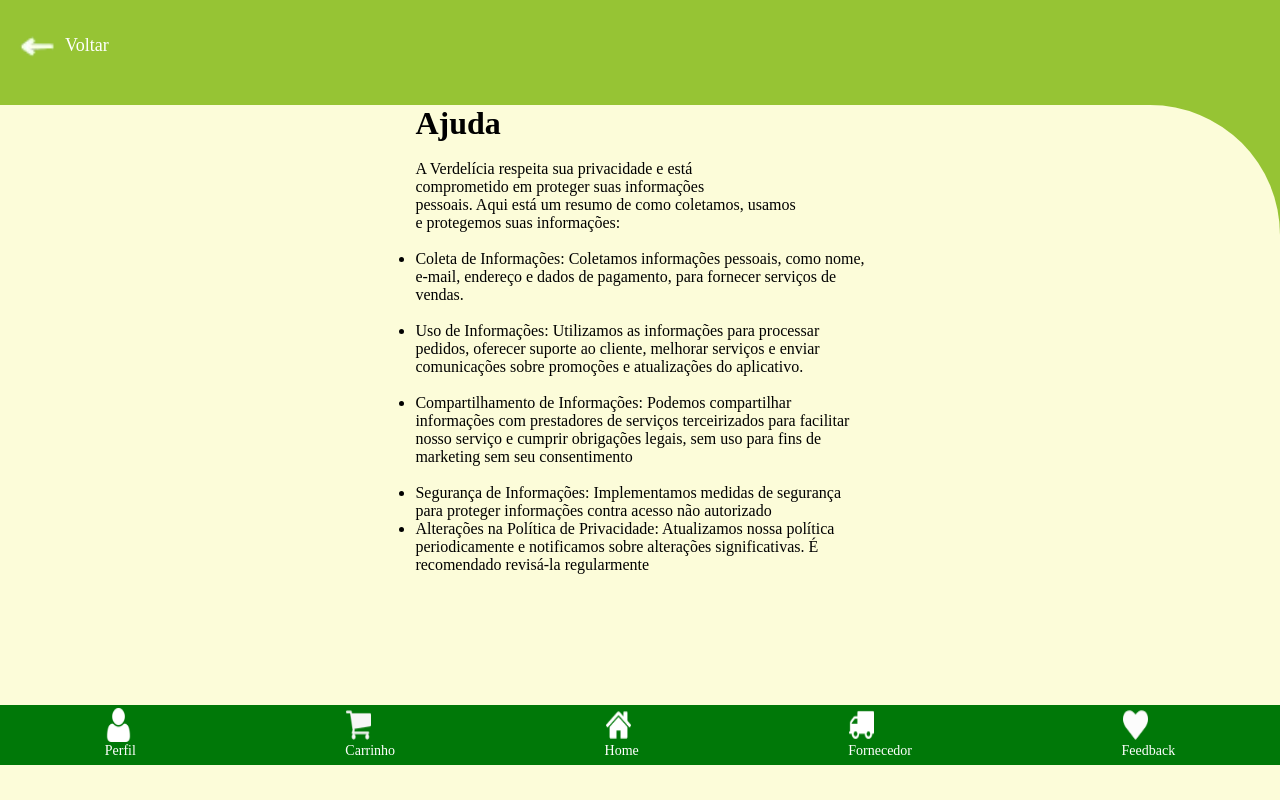
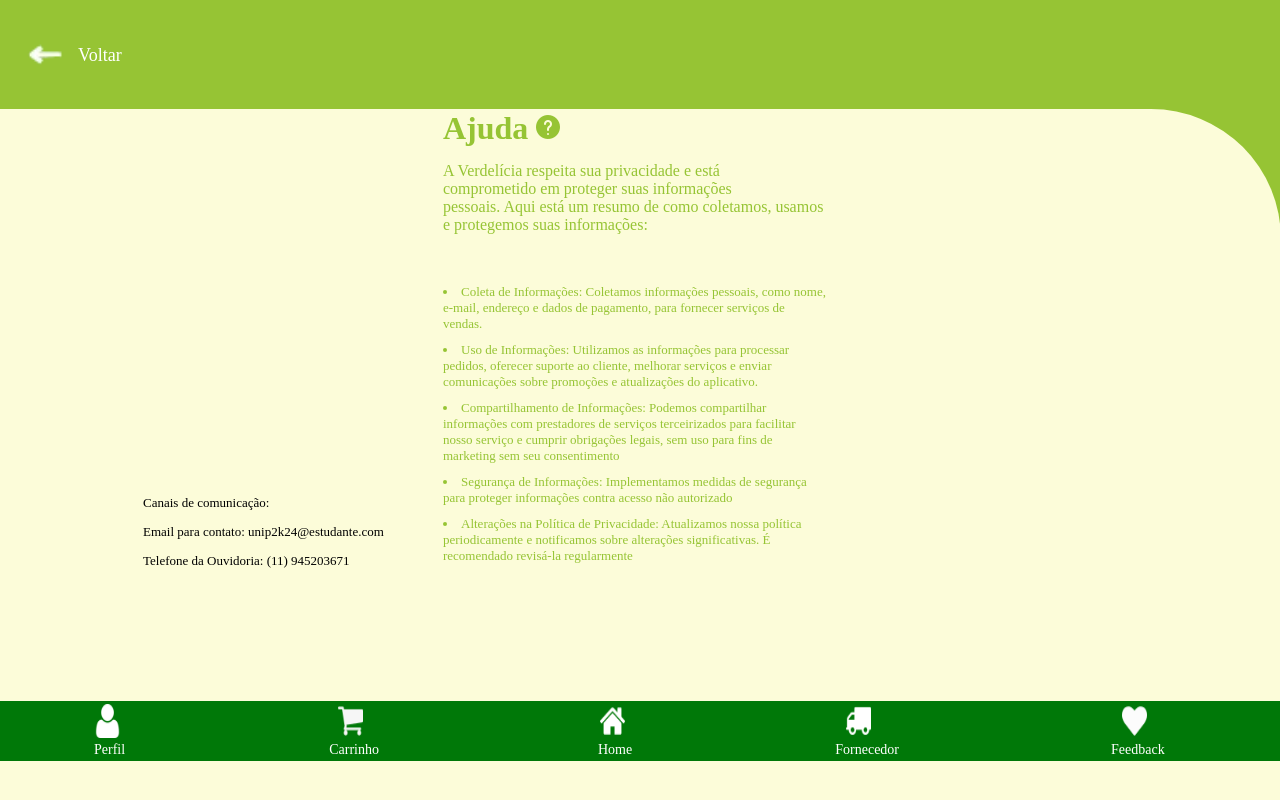
Before and after one commit to LeooSilva/PimVerdelicia, a plain HTML site: page pag10.html in a window 1280 px wide. Shown: the top 800 px of the page. Drawn offline with Linux system fonts and the light colour scheme.

Commit message:
colocando animaçoes

```diff
--- a/pag10.css
+++ b/pag10.css
@@ -1,4 +1,4 @@
-* {
+ls * {
   margin: 0;
   padding: 0;
   overflow: visible;
@@ -10,7 +10,7 @@
 }
 
 #container {
-    width: 100%;
+  width: 101%;
   height: 100vh;
   position: fixed;
   display: flex;
@@ -18,6 +18,8 @@
   background-color: rgb(252, 252, 217);
   border-radius: 0 130px 0 0;
   overflow: hidden; /* Evita rolagem no contêiner */
+  margin-top: -40px;
+  margin-left: -20px;
 }
 .img-seta {
   margin: 0%;
@@ -26,19 +28,25 @@
 display: inline;
 position: relative;
 top: 10px;
+transition: transform 300ms ease-in-out;
 }
 
 .seta {
   width: 80px;
   height: 80px;
+  transition: transform 300ms ease-in-out;
 }
 
 .pvolta {
   position: relative;
-    left: 65px;
-    top: -59px;
+  left: 70px;
+  top: -75px;
   color: white;
   font-size: 18px;
+}
+
+.img-seta:hover .seta {
+  transform: scale(1.1); /* Aumenta o tamanho da imagem em 10% no hover */
 }
 
 /* Barra inferior */
@@ -47,7 +55,7 @@
   height: 60px;
   background-color: #007808;
   position: absolute;
-    top: 75%;
+  top: 74%;
   right:0px;
 }
 
@@ -55,6 +63,7 @@
   display: flex;
   justify-content: space-around;
   width: 100%;
+  transition: transform 300ms ease-in-out, box-shadow 300ms ease-in-out;
 }
 
 .icon-item {
@@ -71,7 +80,7 @@
   position: relative;
   top:  px;
   left: 1px;
-
+  transition: transform 300ms ease-in-out, box-shadow 300ms ease-in-out;
 }
 
 .icon + p {
@@ -83,7 +92,7 @@
 
 .pbarra {
   position: relative;
-    top: 37px;
+  top: 40px;
 }
 
 /* Remove o sublinhado e a cor azul dos links dentro dos ícones */
@@ -96,3 +105,101 @@
 .icon-item a p {
   color: #ffffff; /* Ou a cor que preferir */
 }
+
+.icon-item:hover .icon {
+  transform: scale(1.1); /* Aumenta o tamanho do ícone em 10% no hover */
+  box-shadow: 0 4px 10px rgba(0, 0, 0, 0.1); /* Adiciona uma sombra preta com leve desfoque */
+}
+
+.texto {
+  position: relative;
+  top: -100px;
+}
+
+ul {
+  padding-left: 0; /* Remove o recuo padrão da lista */
+  margin-top: -10;
+  color: #96c434;
+}
+
+ul li {
+  font-size: 13px;
+  margin-bottom: 10px; /* Ajusta o espaço inferior entre os itens da lista */
+  padding: 0; /* Remove o preenchimento padrão */
+  list-style-position: inside; /* Garante que o marcador fique dentro do item */
+  animation: Grow 2s ease-in-out forwards; /* Animação de 2 segundos */
+}
+
+
+.pajuda {
+  margin-top: 55px;
+  color: #96c434;
+  animation: Grow 2s ease-in-out forwards; /* Animação de 2 segundos */
+}
+
+h1{
+  position: relative;
+  top: 80px;
+  color: #96c434;
+  animation: colorAndGrow 2s ease-in-out forwards; /* Animação de 2 segundos */
+}
+
+@keyframes colorAndGrow {
+  0% {
+      color: #ffffff; /* Começa com a cor branca */
+      transform: scale(0,7); /* Tamanho inicial */
+  }
+  100% {
+      color: #96c434; /* Termina com a cor final */
+      transform: scale(1.0); /* Aumenta o tamanho em 20% */
+  }
+}
+
+.ctt {
+  position: relative;
+  right:300px;
+  bottom: 85px;
+  padding-bottom: 10;
+  font-size:13px;
+  animation: Grow1 2s ease-in-out forwards; /* Animação de 2 segundos */
+}
+
+.carrinho {
+  position: relative;
+  right: 8px;
+}
+
+.home {
+  position: relative;
+  right: 1px;
+}
+.fornecedor {
+  position: relative;
+  right: 10px;
+}
+.feedback {
+  position: relative;
+  right: 10px;
+}
+
+@keyframes Grow {
+  0% {
+      color: #ffffff; /* Começa com a cor branca */
+      transform: scale(0,7); /* Tamanho inicial */
+  }
+  100% {
+      color: #96c434; /* Termina com a cor final */
+      transform: scale(1.0); /* Aumenta o tamanho em 20% */
+  }
+}
+
+@keyframes Grow1 {
+  0% {
+      color: #ffffff; /* Começa com a cor branca */
+      transform: scale(0,7); /* Tamanho inicial */
+  }
+  100% {
+      color: #000000; /* Termina com a cor final */
+      transform: scale(1.0); /* Aumenta o tamanho em 20% */
+  }
+}
--- a/pag10.html
+++ b/pag10.html
@@ -19,9 +19,9 @@
 
 <div class="texto">
 
-   <h1>Ajuda</h1>
+   <h1>Ajuda <img src="img/ajuda_icon.png" alt=""></h1>
    <br>
- <p>A Verdelícia respeita sua privacidade e está <br>
+ <p class="pajuda">A Verdelícia respeita sua privacidade e está <br>
  comprometido em proteger suas informações <br>
  pessoais. Aqui está um resumo de como
  coletamos, usamos <br> e protegemos suas
@@ -31,25 +31,31 @@
  <ul>
     <li> Coleta de Informações: Coletamos informações pessoais, como nome, <br>
         e-mail, endereço e dados de pagamento, para fornecer serviços de <br>
-        vendas.</li> <br>
+        vendas.</li>
     <li>Uso de Informações: Utilizamos as informações para processar <br>
         pedidos, oferecer suporte ao cliente, melhorar serviços e enviar <br>
-        comunicações sobre promoções e atualizações do aplicativo.</li><br>
+        comunicações sobre promoções e atualizações do aplicativo.</li>
     <li> Compartilhamento de Informações: Podemos compartilhar <br>
         informações com prestadores de serviços terceirizados para facilitar <br>
         nosso serviço e cumprir obrigações legais, sem uso para fins de <br>
-        marketing sem seu consentimento</li> <br>
+        marketing sem seu consentimento</li>
     <li>
         Segurança de Informações: Implementamos medidas de segurança <br>
-        para proteger informações contra acesso não autorizado <br>
+        para proteger informações contra acesso não autorizado
     </li>
     <li>
         Alterações na Política de Privacidade: Atualizamos nossa política <br>
         periodicamente e notificamos sobre alterações significativas. É <br>
-        recomendado revisá-la regularmente <br>
+        recomendado revisá-la regularmente
     </li>
  </ul>
 
+
+ <div class="ctt">
+    <p>Canais de comunicação:</p>
+    <p>Email para contato: unip2k24@estudante.com</p>
+    <p>Telefone da Ouvidoria: (11) 945203671</p>
+ </div>
 
 </div>
 
@@ -67,25 +73,25 @@
         <div class="icon-item">
             <a href="pag12.html">
                 <img class="icon" src="img/carrinho-de-compras.png" alt="carrinho de compras">
-                <p class="pbarra">Carrinho</p>
+                <p class="pbarra carrinho">Carrinho</p>
             </a>
         </div>
         <div class="icon-item">
             <a href="pag7.html">
                 <img class="icon" src="img/casa.png" alt="home">
-                <p class="pbarra" >Home</p>
+                <p class="pbarra home" >Home</p>
             </a>
         </div>
         <div class="icon-item">
             <a href="pag19.html">
                 <img class="icon" src="img/silhueta-de-caminhao-de-entrega.png" alt="caminhão">
-                <p class="pbarra" >Fornecedor</p>
+                <p class="pbarra fornecedor" >Fornecedor</p>
             </a>
         </div>
         <div class="icon-item">
             <a href="pag23.html">
                 <img class="icon" src="img/silhueta-em-forma-de-coracao.png" alt="feedback">
-                <p class="pbarra" >Feedback</p>
+                <p class="pbarra feedback" >Feedback</p>
             </a>
         </div>
     </div>
@@ -94,4 +100,4 @@
     </div>
 
 </body>
-</html>
+</html
```
Lines whose indentation alone changed are shown as unchanged.
